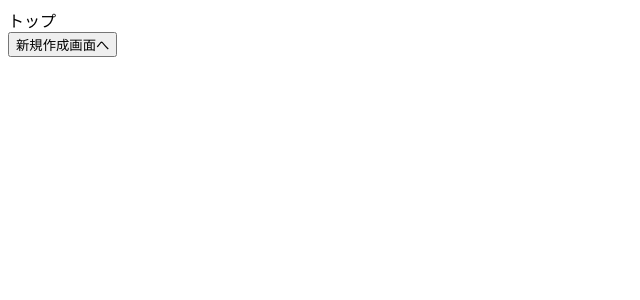
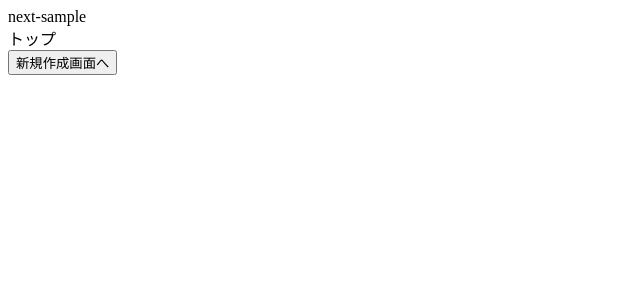
Before and after one commit to nao11aihara/next-sample, a Next.js app: page / in a window 1280 px wide. Shown: the top 300 px of the page, without its empty margins (0-640 px from the left). Built offline with nearby package versions, Linux system fonts and the light colour scheme.

Commit message:
add: Headerコンポーネント追加

```diff
--- /dev/null
+++ b/components/Header.tsx
@@ -0,0 +1,3 @@
+export const Header = () => {
+  return <div>next-sample</div>;
+};
--- a/pages/index.tsx
+++ b/pages/index.tsx
@@ -1,13 +1,18 @@
 import type { NextPage } from "next";
 import Head from "next/head";
 import Link from "next/link";
+import { Header } from "./../components/Header";
 
+/**
+ * トップ画面
+ */
 const TopPage: NextPage = () => {
   return (
     <>
       <Head>
         <title>トップ</title>
       </Head>
+      <Header></Header>
       <div>トップ</div>
       <Link href="/new">
         <button>新規作成画面へ</button>
--- a/pages/new/index.tsx
+++ b/pages/new/index.tsx
@@ -1,13 +1,18 @@
 import type { NextPage } from "next";
 import Head from "next/head";
 import Link from "next/link";
+import { Header } from "./../../components/Header";
 
+/**
+ * 記事新規作成
+ */
 const ArticleNewPage: NextPage = () => {
   return (
     <>
       <Head>
         <title>記事新規作成</title>
       </Head>
+      <Header></Header>
       <div>記事新規作成</div>
       <Link href="/">
         <button>トップへ</button>
```
